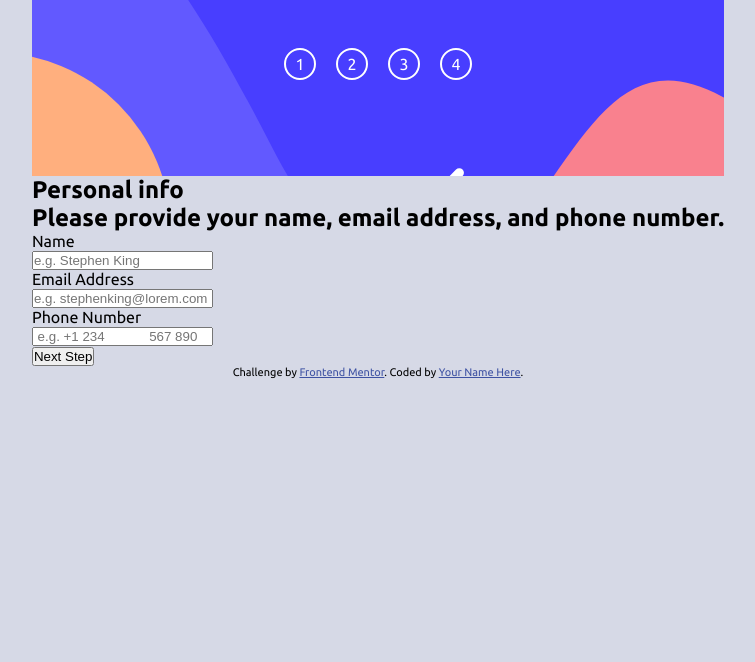
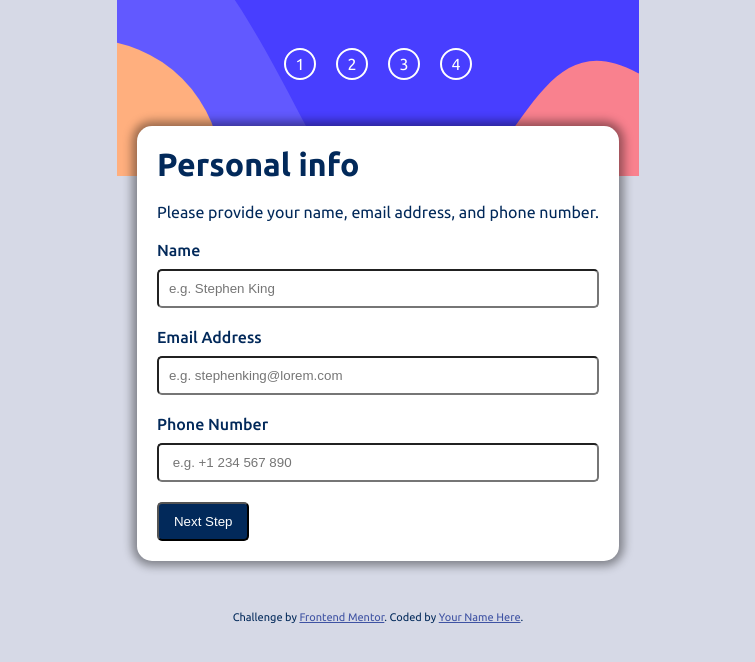
Before and after one commit to NullPointerSamurai/launch-countdown-timer, a PHP site: page / in a window 1280 px wide. Shown: the top 662 px of the page, without its empty margins (262-1017 px from the left). Run offline with PHP 8.4, Linux system fonts and the light colour scheme.

Commit message:
add info section styles

```diff
--- a/multi-step-form/index.html
+++ b/multi-step-form/index.html
@@ -52,7 +52,7 @@
 
       <!-- Input Section -->
 
-      <section class="mainForm">
+      <section class="info-section">
         <h1 class="title">Personal info</h1>
         <h2 class="subtitle">
           Please provide your name, email address, and phone number.
@@ -78,11 +78,10 @@
               type="tel"
               id="phone"
               name="phone"
-              placeholder=" e.g. +1 234
-            567 890"
+              placeholder=" e.g. +1 234 567 890"
             />
           </form>
-          <button type="submit" class="submit-btn">Next Step</button>
+          <button type="submit" class="step1-btn">Next Step</button>
         </div>
       </section>
     </main>
--- a/multi-step-form/step-2.html
+++ b/multi-step-form/step-2.html
@@ -46,7 +46,7 @@
           </h3>
         </div>
       </section>
-      <section class="plan-selection-section">
+      <section class="info-section">
         <h1 class="title"></h1>
         <h2 class="subtitle"></h2>
         <div class="plan-container">
--- a/multi-step-form/styles.css
+++ b/multi-step-form/styles.css
@@ -1,6 +1,6 @@
 :root {
   /* ### Primary Colors */
-
+  --opaqueBlack: hsla(0, 0%, 0%, 0.4);
   --marineBlue: hsl(213, 96%, 18%);
   --purplishBlue: hsl(243, 100%, 62%);
   --pastelBlue: hsl(228, 100%, 84%);
@@ -24,6 +24,7 @@
 
 body {
   font-family: 'Ubuntu', sans-serif;
+  color: var(--marineBlue);
   background-color: var(--lightGray);
   display: flex;
   flex-direction: column;
@@ -57,10 +58,48 @@ main {
 }
 .step-num:hover {
   background-color: var(--lightGray);
-  color: var(--marineBlue);
 }
 .step-name {
   display: none;
+}
+.info-section {
+  background-color: var(--white);
+  position: relative;
+  display: flex;
+  flex-direction: column;
+  top: -50px;
+  margin-inline: 20px;
+  padding: 20px;
+  border-radius: 15px;
+  -webkit-box-shadow: 0px 0px 10px 5px var(--opaqueBlack);
+  -moz-box-shadow: 0px 0px 10px 5px var(--opaqueBlack);
+  box-shadow: 0px 0px 10px 5px var(--opaqueBlack);
+}
+.title {
+  font-size: 2rem;
+  margin-bottom: 20px;
+}
+.subtitle {
+  font-size: 16px;
+  font-weight: 400;
+  margin-bottom: 20px;
+}
+label {
+  font-weight: 500;
+}
+input {
+  color: var(--marineBlue);
+  text-align: start;
+  width: 100%;
+  margin: 10px 0 20px 0;
+  padding: 10px;
+  border-radius: 5px;
+}
+.step1-btn {
+  color: var(--white);
+  background-color: var(--marineBlue);
+  padding: 10px 15px;
+  border-radius: 5px;
 }
 .attribution {
   font-size: 11px;
```
